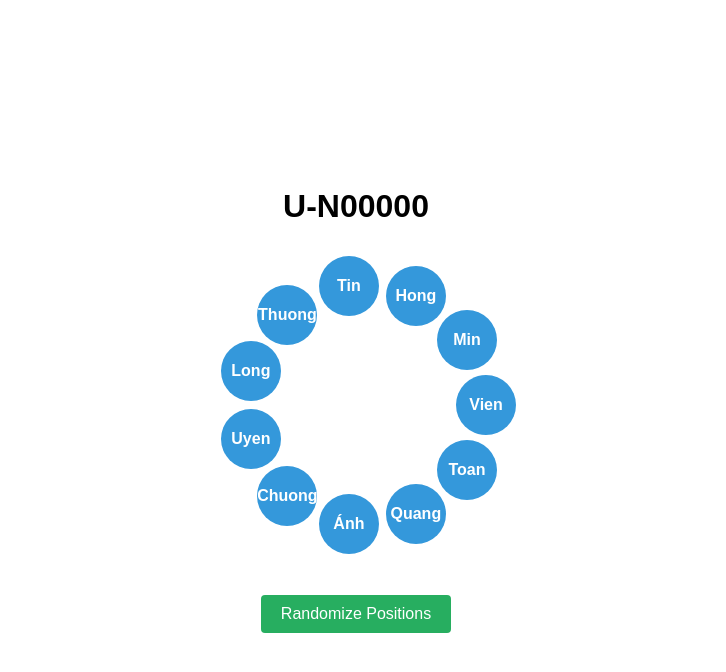
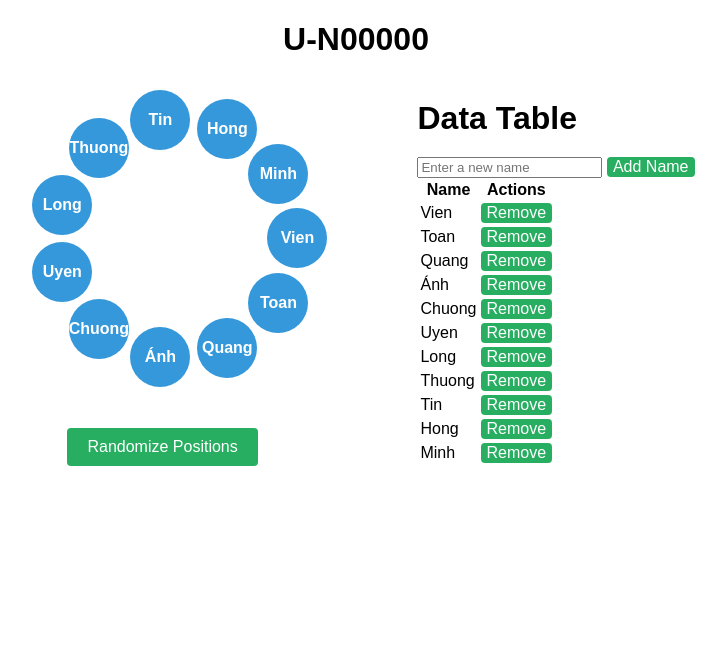
Before and after one commit to xuanvien1994/tool-server, a plain HTML site: page index.html in a window 1280 px wide. Shown: the whole page, without its empty margins (284-1010 px from the left). Drawn offline with Linux system fonts and the light colour scheme.

Commit message:
update UI and user experience

```diff
--- a/index.html
+++ b/index.html
@@ -1,18 +1,45 @@
 <!DOCTYPE html>
 <html lang="en">
+
 <head>
     <meta charset="UTF-8">
     <meta name="viewport" content="width=device-width, initial-scale=1.0">
     <title>U-N00000</title>
     <link rel="stylesheet" href="styles.css">
 </head>
+
 <body>
     <h1>U-N00000</h1>
+    <div class="blocks-wrapper">
+        <!-- Circle Block -->
+        <div class="circle-block">
             <div class="circle-table" id="circleTable">
                 <!-- This div will be populated dynamically using JavaScript -->
             </div>
-  <button onclick="arrangeRandomly()">Randomize Positions</button>
+            <button class="main-button" onclick="arrangeRandomly()">Randomize Positions</button>
+        </div>
+
+        <!-- Table Block -->
+        <div class="table-block">
+            <h1>Data Table</h1>
+            <input type="text" id="newName" placeholder="Enter a new name" onkeydown="addNameOnEnter(event)">
+            <button class="add-name-button" onclick="addName()">Add Name</button>
+
+            <table id="nameTable">
+                <thead>
+                    <tr>
+                        <th>Name</th>
+                        <th>Actions</th>
+                    </tr>
+                </thead>
+                <tbody>
+                    <!-- Names will be added here dynamically -->
+                </tbody>
+            </table>
+        </div>
+    </div>
 
     <script src="script.js"></script>
 </body>
+
 </html>
--- a/script.js
+++ b/script.js
@@ -9,16 +9,14 @@ const names = [
   "Thuong",
   "Tin",
   "Hong",
-  "Min",
+  "Minh",
 ];
-let circleTable;
 
 document.addEventListener("DOMContentLoaded", () => {
-  circleTable = document.getElementById("circleTable");
-  renderCircleTable();
+  renderNameTable();
 });
 
-function renderCircleTable() {
+function renderNameTable() {
   circleTable.innerHTML = "";
 
   const radius = 120;
@@ -39,13 +37,49 @@ function renderCircleTable() {
 
     circleTable.appendChild(personDiv);
   }
+  const nameTableBody = document.querySelector("#nameTable tbody");
+  nameTableBody.innerHTML = "";
+
+  names.forEach((name) => {
+    const row = document.createElement("tr");
+    const nameCell = document.createElement("td");
+    nameCell.textContent = name;
+    row.appendChild(nameCell);
+
+    const actionsCell = document.createElement("td");
+    const deleteButton = document.createElement("button");
+    deleteButton.setAttribute("class", "add-name-button");
+    deleteButton.textContent = "Remove";
+    deleteButton.addEventListener("click", () => removeName(name));
+    actionsCell.appendChild(deleteButton);
+    row.appendChild(actionsCell);
+
+    nameTableBody.appendChild(row);
+  });
+}
+
+function addName() {
+  const newNameInput = document.getElementById("newName");
+  const newName = newNameInput.value.trim();
+
+  if (newName) {
+    names.push(newName);
+    newNameInput.value = "";
+    renderNameTable();
+  }
+}
+
+function removeName(name) {
+  const nameIndex = names.indexOf(name);
+  if (nameIndex !== -1) {
+    names.splice(nameIndex, 1);
+    renderNameTable();
+  }
 }
 
 function arrangeRandomly() {
   shuffleArray(names);
-  setTimeout(() => {
-    renderCircleTable();
-  }, 100);
+  renderNameTable();
 }
 
 function shuffleArray(array) {
@@ -54,3 +88,9 @@ function shuffleArray(array) {
     [array[i], array[j]] = [array[j], array[i]];
   }
 }
+
+function addNameOnEnter(event) {
+  if (event.key === "Enter") {
+    addName();
+  }
+}
--- a/styles.css
+++ b/styles.css
@@ -3,7 +3,6 @@ body {
     flex-direction: column;
     align-items: center;
     justify-content: center;
-    height: 100vh;
     margin: 0;
     font-family: Arial, sans-serif;
   }
@@ -36,9 +35,18 @@ body {
     transition: left 1s, top 1s;
   }
 
-  button {
+  .main-button {
     margin-top: 50px;
     padding: 10px 20px;
+    margin-left: 50px;
+    background-color: #27ae60;
+    color: #fff;
+    border: none;
+    border-radius: 4px;
+    cursor: pointer;
+    font-size: 16px;
+  }
+  .add-name-button {
     background-color: #27ae60;
     color: #fff;
     border: none;
@@ -50,3 +58,12 @@ body {
   button:hover {
     background-color: #1e8449;
   }
+
+  .flex-container {
+    display: flex;
+}
+
+.blocks-wrapper {
+    display: flex;
+    gap: 100px; /* Adjust the value as needed to control the space */
+}
```
Lines whose indentation alone changed are shown as unchanged.
